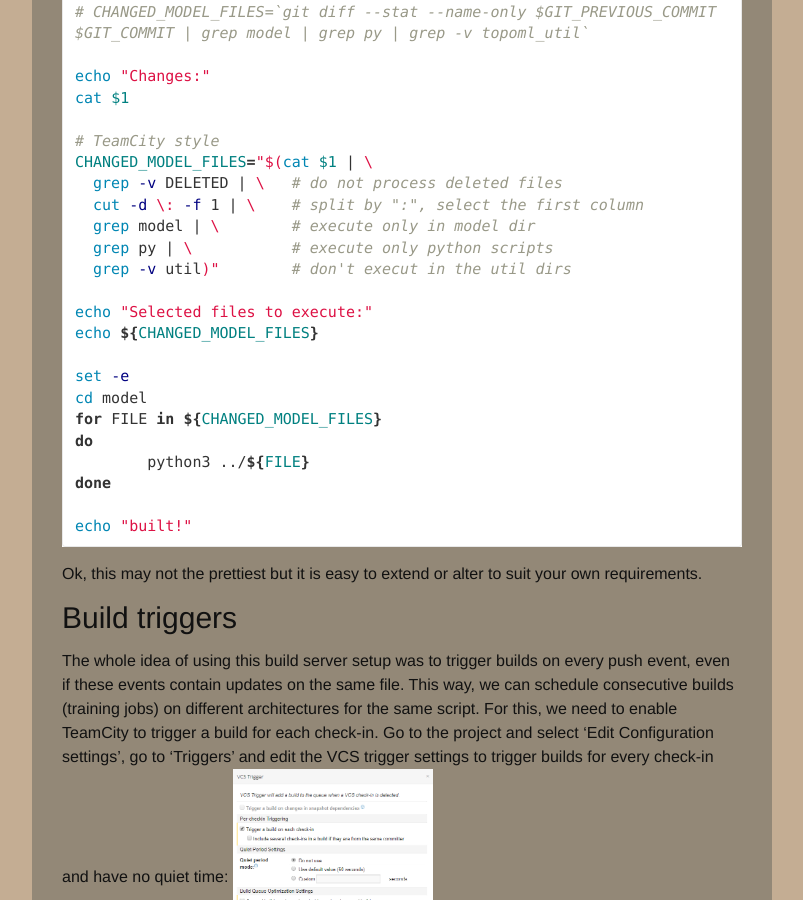
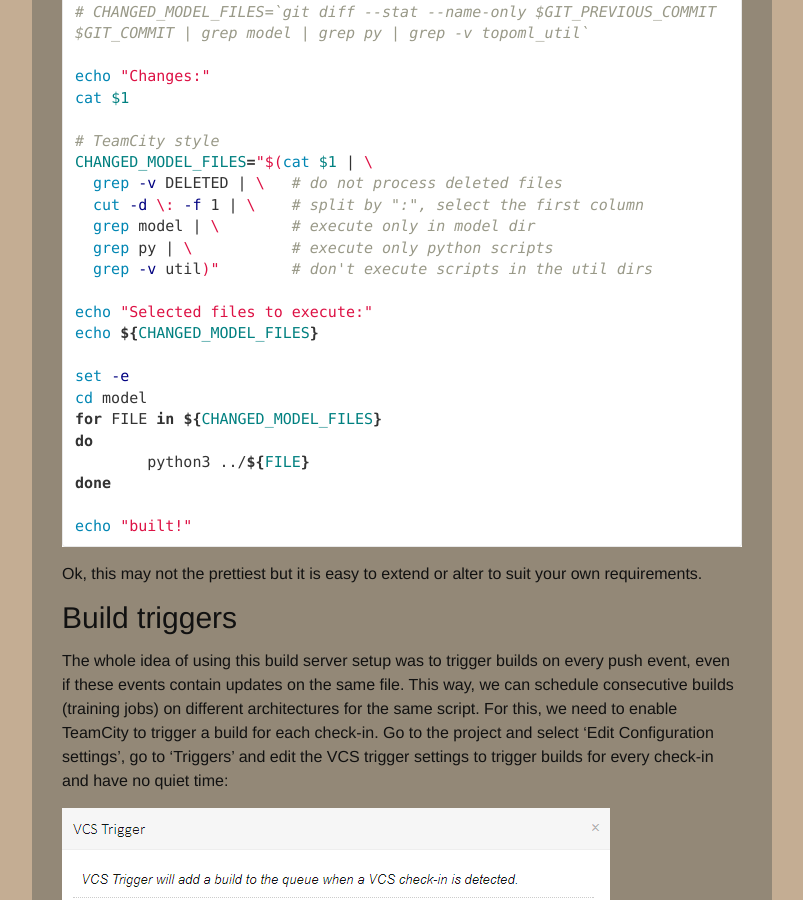
Before and after one commit to reinvantveer/reinvantveer.github.io, a Jekyll site: the page built from _posts/2017-10-25-queue-ml-builds.md, in a window 1280 px wide and 900 px high, scrolled down 2945 px. Shown: the whole window, without its empty margins (238-1041 px from the left). Built offline with Jekyll 4.4.1, drawn with Linux system fonts in a browser that asks for light colours.

Commit message:
typo, style

```diff
--- a/_posts/2017-10-25-queue-ml-builds.md
+++ b/_posts/2017-10-25-queue-ml-builds.md
@@ -80,7 +80,7 @@ CHANGED_MODEL_FILES="$(cat $1 | \
   cut -d \: -f 1 | \    # split by ":", select the first column
   grep model | \        # execute only in model dir
   grep py | \           # execute only python scripts
-  grep -v util)"        # don't execut in the util dirs
+  grep -v util)"        # don't execute scripts in the util dirs
 
 echo "Selected files to execute:"
 echo ${CHANGED_MODEL_FILES}
@@ -99,6 +99,7 @@ Ok, this may not the prettiest but it is easy to extend or alter to suit your ow
 
 ## Build triggers
 The whole idea of using this build server setup was to trigger builds on every push event, even if these events contain updates on the same file. This way, we can schedule consecutive builds (training jobs) on different architectures for the same script. For this, we need to enable TeamCity to trigger a build for each check-in. Go to the project and select 'Edit Configuration settings', go to 'Triggers' and edit the VCS trigger settings to trigger builds for every check-in and have no quiet time:
-<a href="/images/vcs-trigger-settings.png"><img alt="vcs trigger settings" src="/images/vcs-trigger-settings.png" style="width: 200px;" /></a>
+
+![vcs trigger settings](/images/vcs-trigger-settings.png)
 
 And you're all set! Test your setup by pushing a python script to your model dir (or however you've set up your project) and see your project execute your training scripts with full history!
```
